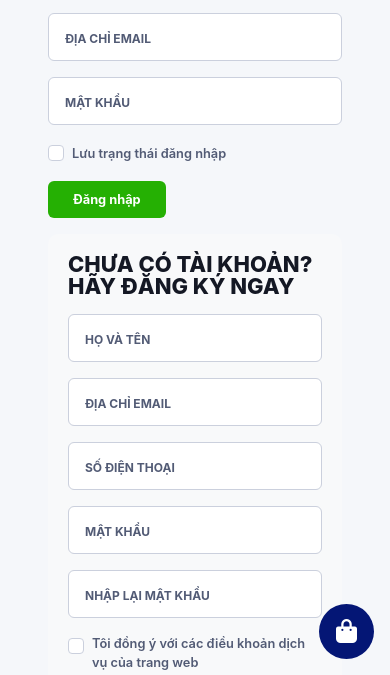
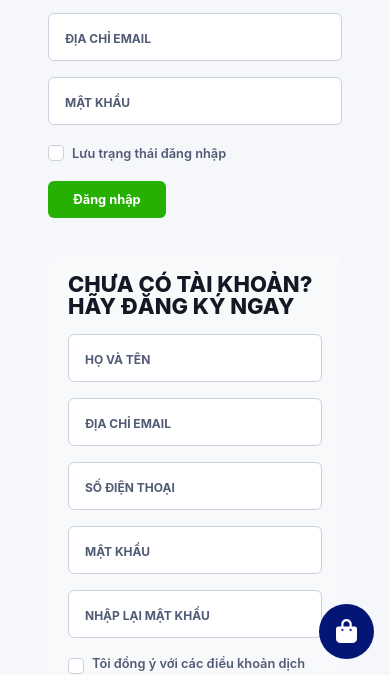
Before and after one commit to webwizards23gitb/webwizards23gitb.github.io, a plain HTML site: page account.html in a window 390 px wide. Shown: the part 169-844 px from the top of the page. Drawn offline with Linux system fonts and the light colour scheme.

Commit message:
Update account.html

```diff
--- a/account.html
+++ b/account.html
@@ -26,6 +26,12 @@
       background-color: #f8f9fa;
       padding: 20px;
       border-radius: 10px;
+    }
+
+    @media (max-width: 991px) {
+      .custom-panel {
+        margin-top: 20px; /* Khoảng cách giữa đăng ký và đăng nhập trên điện thoại */
+      }
     }
   </style>
 </head>
```
